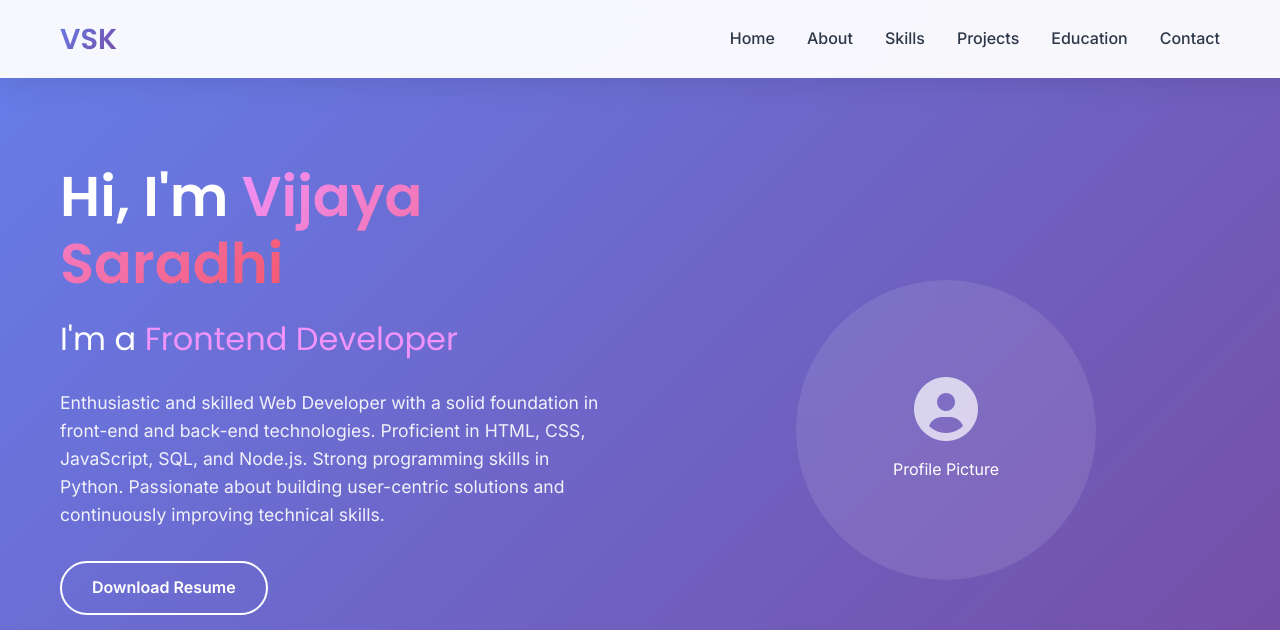
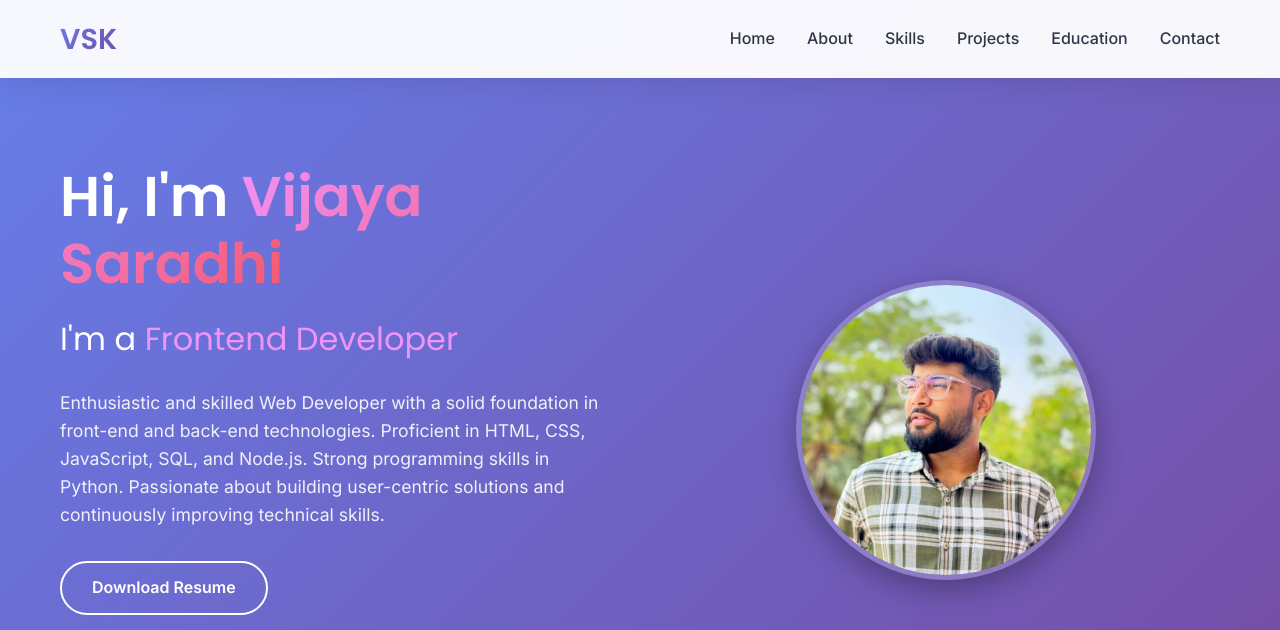
Before and after one commit to vijayasaradhi979/Portfolio, a plain HTML site: page index.html in a window 1280 px wide. Shown: the top 630 px of the page. Drawn offline with Linux system fonts and the light colour scheme.

Commit message:
Add profile picture

```diff
--- a/index.html
+++ b/index.html
@@ -69,10 +69,7 @@
                     </div>
                 </div>
                 <div class="hero-image">
-                    <div class="image-placeholder">
-                        <i class="fas fa-user-circle"></i>
-                        <p>Profile Picture</p>
-                    </div>
+                    <img src="./profile.jpg" alt="Vijaya Saradhi Kyatham" class="profile-picture">
                 </div>
             </div>
         </div>
--- a/style.css
+++ b/style.css
@@ -991,3 +991,25 @@ h3 {
 .animate-on-scroll {
   animation: fadeInUp 0.6s ease forwards;
 }
+
+
+/* Profile Picture Styling */
+.profile-picture {
+    width: 300px;
+    height: 300px;
+    border-radius: 50%;
+    object-fit: cover;
+    border: 5px solid rgba(255, 255, 255, 0.2);
+    box-shadow: 0 10px 30px rgba(0, 0, 0, 0.3);
+    transition: transform 0.3s ease, box-shadow 0.3s ease;
+}
+
+.profile-picture:hover {
+    transform: scale(1.05);
+    box-shadow: 0 15px 40px rgba(0, 0, 0, 0.4);
+}
+
+/* Remove the old placeholder styles */
+.image-placeholder {
+    display: none;
+}
```
Also changed, not shown: profile.jpg (added).
